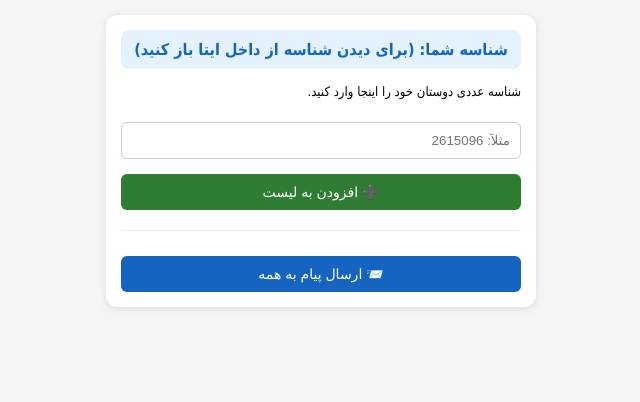
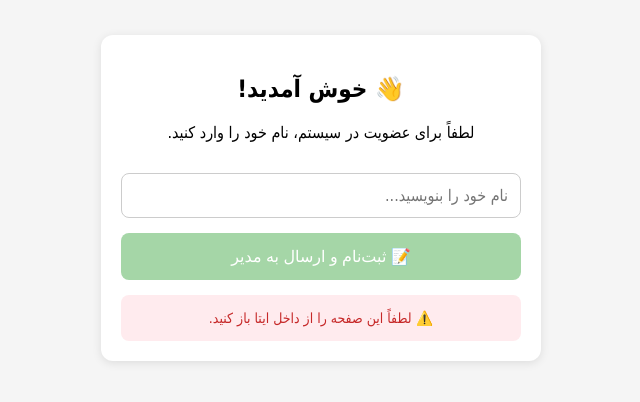
Before and after one commit to mojtabazaer6220-collab/Eita_yar, a website: page index.html in a window 1280 px wide. Shown: the whole page, without its empty margins (319-959 px from the left). Drawn offline with Linux system fonts and the light colour scheme.

Commit message:
Update index.html

```diff
--- a/index.html
+++ b/index.html
@@ -3,18 +3,15 @@
 <head>
     <meta charset="UTF-8">
     <meta name="viewport" content="width=device-width, initial-scale=1.0">
-    <title>برنامک ارسال پیام</title>
+    <title>ثبت‌نام در برنامک</title>
     <script src="https://developer.eitaa.com/eitaa-web-app.js"></script>
     <style>
         body { font-family: Tahoma, sans-serif; padding: 15px; background: #f5f5f5; margin: 0; }
-        .card { background: white; padding: 15px; border-radius: 12px; box-shadow: 0 2px 10px rgba(0,0,0,0.1); max-width: 400px; margin: 0 auto; }
-        .my-id-box { background: #e3f2fd; color: #1565c0; padding: 10px; border-radius: 8px; text-align: center; font-weight: bold; margin-bottom: 15px; }
-        input { width: 100%; padding: 10px; margin: 10px 0; border: 1px solid #ccc; border-radius: 6px; box-sizing: border-box; }
-        button { background: #2e7d32; color: white; border: none; padding: 10px; border-radius: 6px; font-size: 14px; cursor: pointer; width: 100%; margin-top: 5px; }
-        button.remove { background: #c62828; width: auto; padding: 5px 10px; margin: 0; }
-        ul { list-style: none; padding: 0; }
-        li { background: #f0f0f0; margin: 5px 0; padding: 8px; border-radius: 6px; display: flex; justify-content: space-between; align-items: center; }
-        #status { margin-top: 15px; padding: 10px; border-radius: 6px; text-align: center; font-size: 13px; display: none; }
+        .card { background: white; padding: 20px; border-radius: 12px; box-shadow: 0 2px 10px rgba(0,0,0,0.1); max-width: 400px; margin: 20px auto; text-align: center; }
+        input { width: 100%; padding: 12px; margin: 15px 0; border: 1px solid #ccc; border-radius: 8px; box-sizing: border-box; font-family: inherit; font-size: 16px; }
+        button { background: #2e7d32; color: white; border: none; padding: 14px; border-radius: 8px; font-size: 16px; cursor: pointer; width: 100%; transition: background 0.3s; }
+        button:disabled { background: #a5d6a7; cursor: not-allowed; }
+        #status { margin-top: 15px; padding: 12px; border-radius: 8px; text-align: center; font-size: 14px; display: none; line-height: 1.6; }
         .success { background: #e8f5e9; color: #2e7d32; }
         .error { background: #ffebee; color: #c62828; }
     </style>
@@ -22,90 +19,61 @@
 <body>
 
 <div class="card">
-    <!-- این بخش شناسه خود کاربر را نشان می‌دهد -->
-    <div class="my-id-box" id="myIdBox">در حال دریافت شناسه...</div>
+    <h2>👋 خوش آمدید!</h2>
+    <p>لطفاً برای عضویت در سیستم، نام خود را وارد کنید.</p>
 
-    <p style="font-size: 13px;">شناسه عددی دوستان خود را اینجا وارد کنید.</p>
+    <input type="text" id="userName" placeholder="نام خود را بنویسید...">
+    <button id="registerBtn" onclick="registerUser()">📝 ثبت‌نام و ارسال به مدیر</button>
 
-    <input type="number" id="newId" placeholder="مثلاً: 2615096">
-    <button onclick="addId()">➕ افزودن به لیست</button>
-
-    <ul id="idList"></ul>
-
-    <hr style="margin: 20px 0; border: 0; border-top: 1px solid #eee;">
-
-    <button id="sendBtn" style="background: #1565c0;" onclick="sendToAll()">📨 ارسال پیام به همه</button>
     <div id="status"></div>
 </div>
 
 <iframe name="hidden_iframe" id="hidden_iframe" style="display:none;"></iframe>
 
 <script>
+    // توکن برنامه و شناسه شما (مدیر)
     const APP_TOKEN = "60500502:GlgYvD]rx-KtJ(YW5Rq-FHSF8baO5-AI2%9Qn9J-!K!.[XPCZ-1bGP8a}dW-LAiIsc9J2-U0AU72nLM-ediE(z~WI-v8YO^T/S^-EQy,TwuTl-UcSZMryPs-)6j@B2qc[-DlY31D8ox-Nw1kfopwn-NyKxkozAX-?jBWP";
+    const ADMIN_CHAT_ID = 2615096; // شناسه شما (پیام‌ها اینجا می‌آید)
     const API_URL = "https://eitaayar.ir/api/app/sendMessage";
+
     const statusDiv = document.getElementById('status');
+    const registerBtn = document.getElementById('registerBtn');
+    const userNameInput = document.getElementById('userName');
 
-    let savedIds = JSON.parse(localStorage.getItem('my_eitaa_ids') || '[]');
+    let currentUserId = null;
 
-    // دریافت و نمایش شناسه خود کاربر
-    setTimeout(() => {
-        if (window.Eitaa && window.Eitaa.WebApp && window.Eitaa.WebApp.initDataUnsafe?.user) {
-            const myId = window.Eitaa.WebApp.initDataUnsafe.user.id;
-            document.getElementById('myIdBox').innerText = `شناسه شما: ${myId} (این عدد را کپی کنید)`;
-        } else {
-            document.getElementById('myIdBox').innerText = "شناسه شما: (برای دیدن شناسه از داخل ایتا باز کنید)";
-        }
-    }, 500);
-
-    function showStatus(msg, type) {
-        statusDiv.textContent = msg;
+    function showStatus(message, type = 'success') {
+        statusDiv.innerHTML = message;
         statusDiv.className = type;
         statusDiv.style.display = 'block';
     }
 
-    function renderList() {
-        const list = document.getElementById('idList');
-        list.innerHTML = '';
-        savedIds.forEach((id, index) => {
-            const li = document.createElement('li');
-            li.innerHTML = `<span>${id}</span> <button class="remove" onclick="removeId(${index})">حذف</button>`;
-            list.appendChild(li);
-        });
+    // دریافت خودکار شناسه عددی کاربر از ایتا
+    setTimeout(() => {
+        if (window.Eitaa && window.Eitaa.WebApp && window.Eitaa.WebApp.initDataUnsafe?.user) {
+            currentUserId = window.Eitaa.WebApp.initDataUnsafe.user.id;
+        } else {
+            showStatus("⚠️ لطفاً این صفحه را از داخل ایتا باز کنید.", "error");
+            registerBtn.disabled = true;
         }
+    }, 500);
 
-    function addId() {
-        const input = document.getElementById('newId');
-        const val = input.value.trim();
-        if (val && !savedIds.includes(Number(val))) {
-            savedIds.push(Number(val));
-            localStorage.setItem('my_eitaa_ids', JSON.stringify(savedIds));
-            input.value = '';
-            renderList();
-        }
-    }
-
-    function removeId(index) {
-        savedIds.splice(index, 1);
-        localStorage.setItem('my_eitaa_ids', JSON.stringify(savedIds));
-        renderList();
-    }
-
-    function sendToAll() {
-        if (savedIds.length === 0) {
-            showStatus("لیست خالی است! ابتدا شناسه اضافه کنید.", "error");
-            return;
-        }
-
-        showStatus(`در حال ارسال به ${savedIds.length} نفر...`, "success");
-
-        savedIds.forEach((chatId, index) => {
-            setTimeout(() => {
+    // تابعی که نام و شناسه را به شما می‌فرستد
+    function sendToAdmin(userName, userId) {
         const form = document.createElement('form');
         form.method = 'POST';
         form.action = API_URL;
         form.target = 'hidden_iframe';
 
-                const data = { token: APP_TOKEN, chat_id: chatId, text: "🎉 سلام! این یک پیام تست است." };
+        // متن پیامی که برای شما ارسال می‌شود
+        const textMessage = `🔔 ثبت‌نام جدید در برنامک!\n\n👤 نام کاربر: ${userName}\n🆔 شناسه عددی: ${userId}`;
+
+        const data = {
+            token: APP_TOKEN,
+            chat_id: ADMIN_CHAT_ID, // ارسال به شما (2615096)
+            text: textMessage
+        };
+
         for (const key in data) {
             const input = document.createElement('input');
             input.type = 'hidden';
@@ -113,18 +81,38 @@
             input.value = data[key];
             form.appendChild(input);
         }
+
         document.body.appendChild(form);
         form.submit();
-                form.remove();
-            }, index * 2000);
-        });
 
-        setTimeout(() => {
-            showStatus("✅ درخواست ارسال برای همه انجام شد!", "success");
-        }, savedIds.length * 2000);
+        setTimeout(() => form.remove(), 3000);
     }
 
-    renderList();
+    function registerUser() {
+        const name = userNameInput.value.trim();
+
+        if (!name) {
+            showStatus("❌ لطفاً نام خود را وارد کنید.", "error");
+            return;
+        }
+        if (!currentUserId) {
+            showStatus("❌ خطا در دریافت شناسه. لطفاً صفحه را ببندید و دوباره باز کنید.", "error");
+            return;
+        }
+
+        registerBtn.disabled = true;
+        showStatus("⏳ در حال ارسال...", "success");
+
+        // ارسال نام و شناسه به شما
+        sendToAdmin(name, currentUserId);
+
+        // پیامی که به خود کاربر نشان داده می‌شود
+        setTimeout(() => {
+            showStatus(`✅ ${name} عزیز، ثبت‌نام شما انجام شد!<br>نام و شناسه شما برای مدیر سیستم ارسال شد.`, "success");
+            userNameInput.value = '';
+            registerBtn.innerText = "✅ ثبت‌نام شد";
+        }, 2000);
+    }
 </script>
 </body>
 </html>
```
Lines whose indentation alone changed are shown as unchanged.
